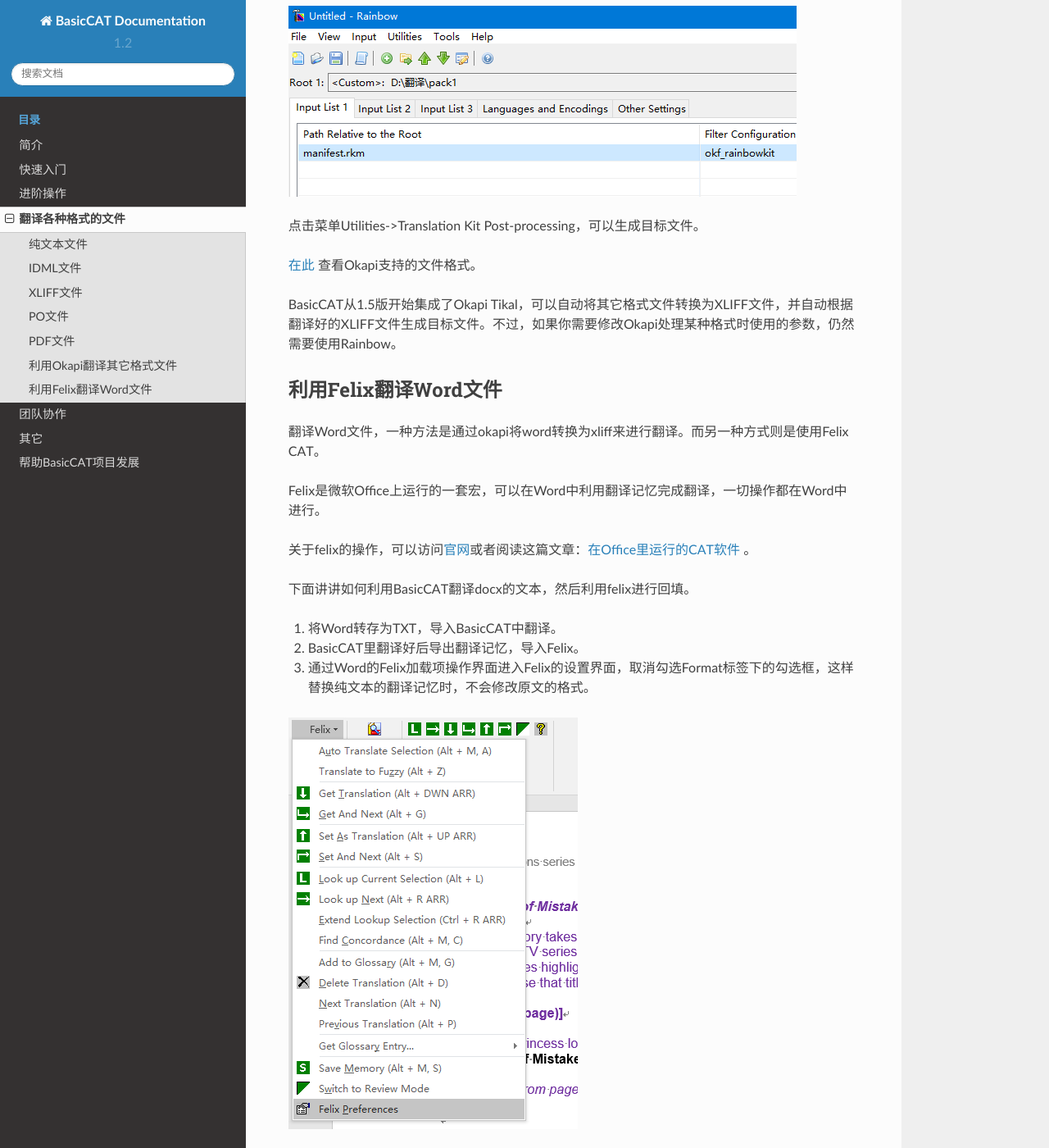
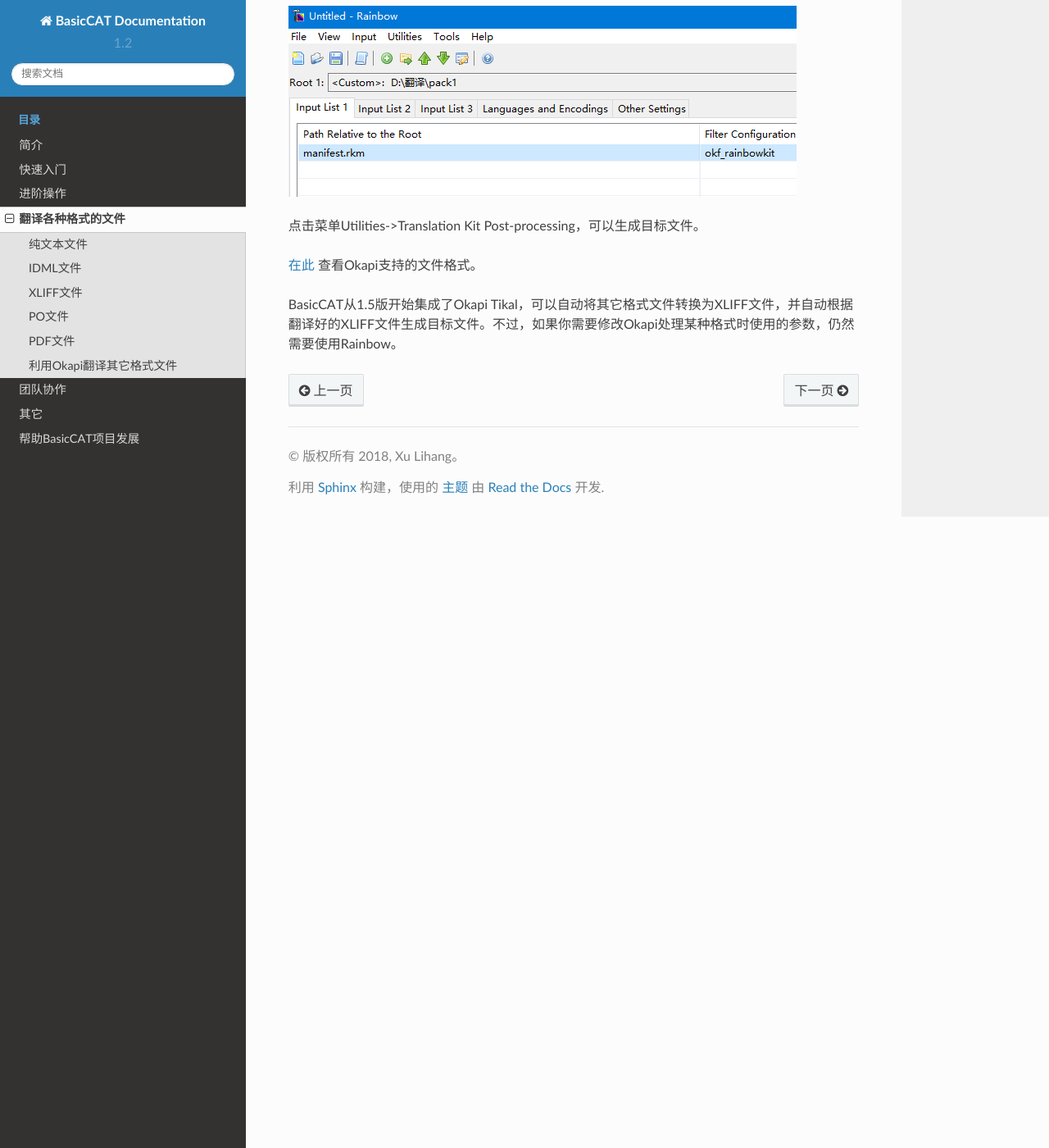
Before and after one commit to xulihang/BasicCAT-docs_en, a Sphinx documentation site: the page built from source/translatingFiles.rst, in a window 1280 px wide and 1400 px high, scrolled down 9074 px. Shown: the whole window at 82% size. Built offline with Sphinx 7.4.7 and the Read the Docs theme 2.0.0, drawn with Linux system fonts in a browser that asks for light colours; some of the changed text lies outside the part shown.

Commit message:
remove felix-cat

```diff
--- a/source/translatingFiles.rst
+++ b/source/translatingFiles.rst
@@ -251,26 +251,3 @@
 `在此 <http://okapiframework.org/wiki/index.php?title=Filters>`_ 查看Okapi支持的文件格式。
 
 BasicCAT从1.5版开始集成了Okapi Tikal，可以自动将其它格式文件转换为XLIFF文件，并自动根据翻译好的XLIFF文件生成目标文件。不过，如果你需要修改Okapi处理某种格式时使用的参数，仍然需要使用Rainbow。
-
-利用Felix翻译Word文件
-------------------------------
-
-翻译Word文件，一种方法是通过okapi将word转换为xliff来进行翻译。而另一种方式则是使用Felix CAT。
-
-Felix是微软Office上运行的一套宏，可以在Word中利用翻译记忆完成翻译，一切操作都在Word中进行。
-
-关于felix的操作，可以访问\ `官网 <http://felix-cat.com/>`_\ 或者阅读这篇文章：`在Office里运行的CAT软件 <http://blog.xulihang.me/CAT-Tools-work-with-microsoft-office/>`_ 。
-
-下面讲讲如何利用BasicCAT翻译docx的文本，然后利用felix进行回填。
-
-1. 将Word转存为TXT，导入BasicCAT中翻译。
-2. BasicCAT里翻译好后导出翻译记忆，导入Felix。
-3. 通过Word的Felix加载项操作界面进入Felix的设置界面，取消勾选Format标签下的勾选框，这样替换纯文本的翻译记忆时，不会修改原文的格式。
-
-.. image:: /images/felix_menu.png
-
-.. image:: /images/felix_format.png
-
-4. 利用Alt+G快捷键，可以快速地进行译文的替换。
-
-.. image:: /images/felix.png
```
